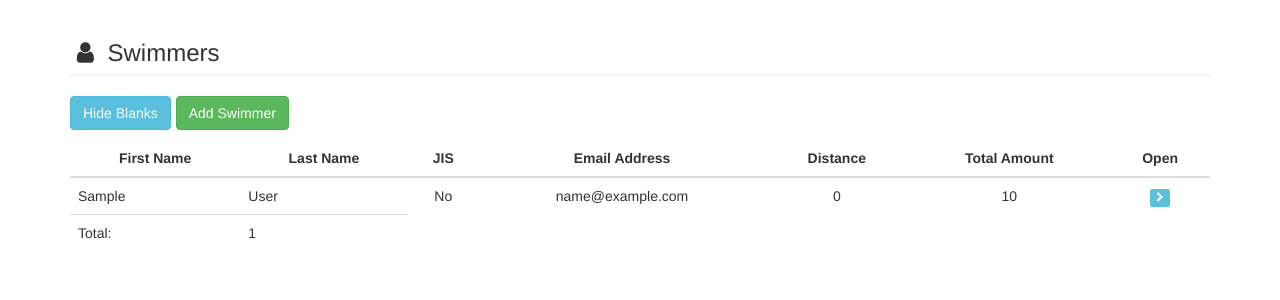
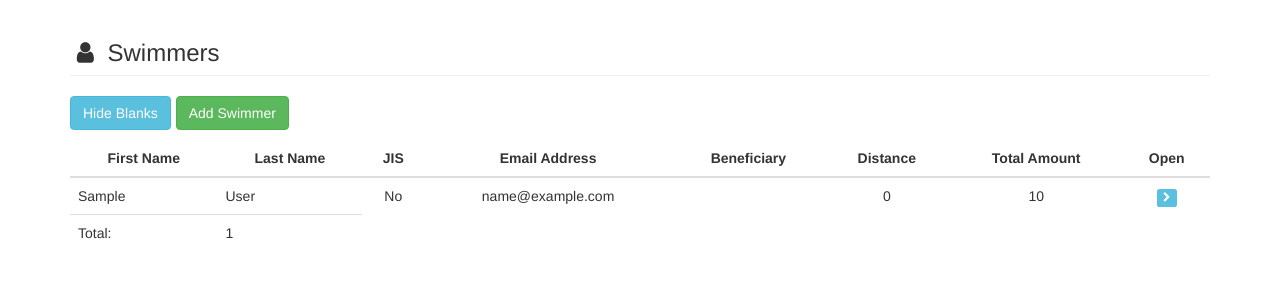
Before and after one commit to shreyas208/HabitatSwim, a PHP site: page /index.php in a window 1280 px wide. Shown: the top 300 px of the page. Run offline with PHP 8.4, Linux system fonts and the light colour scheme; tables that the repository leaves empty or names only in its code hold one stand-in row (values such as "Sample post"); a stand-in replaces the project's code that opens the database connection; some libraries are stand-ins or nearby versions.

Commit message:
Added beneficiary to index, swimmer

```diff
--- a/index.php
+++ b/index.php
@@ -22,9 +22,9 @@ if (isset($_GET['all'])) {
 if ($conn->connect_error) {
     echo 'Error';
 } else {
-    $query = "SELECT swimmer_id, swimmer_last_name, swimmer_first_name, jis, swimmer_email, distance_swum, swimmer_total_amount FROM swimmers";
+    $query = "SELECT swimmer_id, swimmer_last_name, swimmer_first_name, jis, swimmer_email, beneficiary, distance_swum, swimmer_total_amount FROM swimmers";
     if (!$all) {
-        $query = "SELECT swimmer_id, swimmer_last_name, swimmer_first_name, jis, swimmer_email, distance_swum, swimmer_total_amount FROM swimmers WHERE distance_swum!=0";
+        $query = "SELECT swimmer_id, swimmer_last_name, swimmer_first_name, jis, swimmer_email, beneficiary, distance_swum, swimmer_total_amount FROM swimmers WHERE distance_swum!=0";
     }
     $stmt1 = $conn->prepare($query);
     $stmt1->execute();
@@ -45,7 +45,7 @@ if ($conn->connect_error) {
 
     <link rel="icon" href="/img/icon-64.png" sizes="64x64" type="image/png">
 
-    <title>Swimmers | JIS H4H Sponsored Swim</title>
+    <title>Swimmers | Aquadragons Sponsored Swim</title>
 
     <!-- Bootstrap Core CSS -->
     <link href="css/bootstrap.min.css" rel="stylesheet">
@@ -89,6 +89,7 @@ if ($conn->connect_error) {
                     <th>Last Name</th>
                     <th>JIS</th>
                     <th>Email Address</th>
+                    <th>Beneficiary</th>
                     <th>Distance</th>
                     <th>Total Amount</th>
                     <th>Open</th>
@@ -103,7 +104,15 @@ if ($conn->connect_error) {
                     } else {
                         echo 'No';
                     }
-                    echo '</td><td class="text-center">'.$row['swimmer_email'].'</td><td class="text-center">'.number_format($row['distance_swum']).'</td><td class="text-center">'.number_format($row['swimmer_total_amount']).'</td>
+                    echo '</td><td class="text-center">'.$row['swimmer_email'].'</td><td class="text-center">';
+                    if ($row['beneficiary'] == 0) {
+                        echo 'Both';
+                    } else if ($row['beneficiary'] == 1) {
+                        echo 'H4H';
+                    } else if ($row['beneficiary'] == 2) {
+                        echo '#JFTI';
+                    }
+                    echo '</td><td class="text-center">'.number_format($row['distance_swum']).'</td><td class="text-center">'.number_format($row['swimmer_total_amount']).'</td>
                     <td class="text-center"><a href="swimmer.php?swimmer_id='.$row['swimmer_id'].'"><span class="label label-info"><i class="fa fa-chevron-right"></i></span></a></td></tr>';
                 }
                 ?>
```
